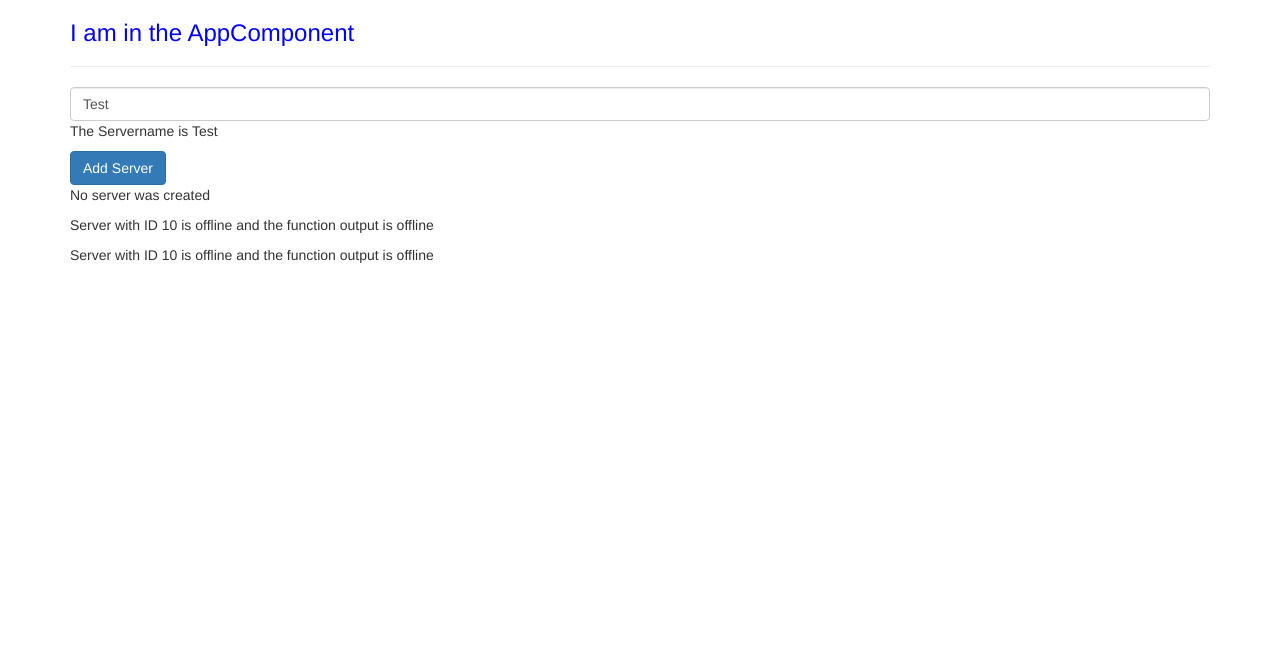
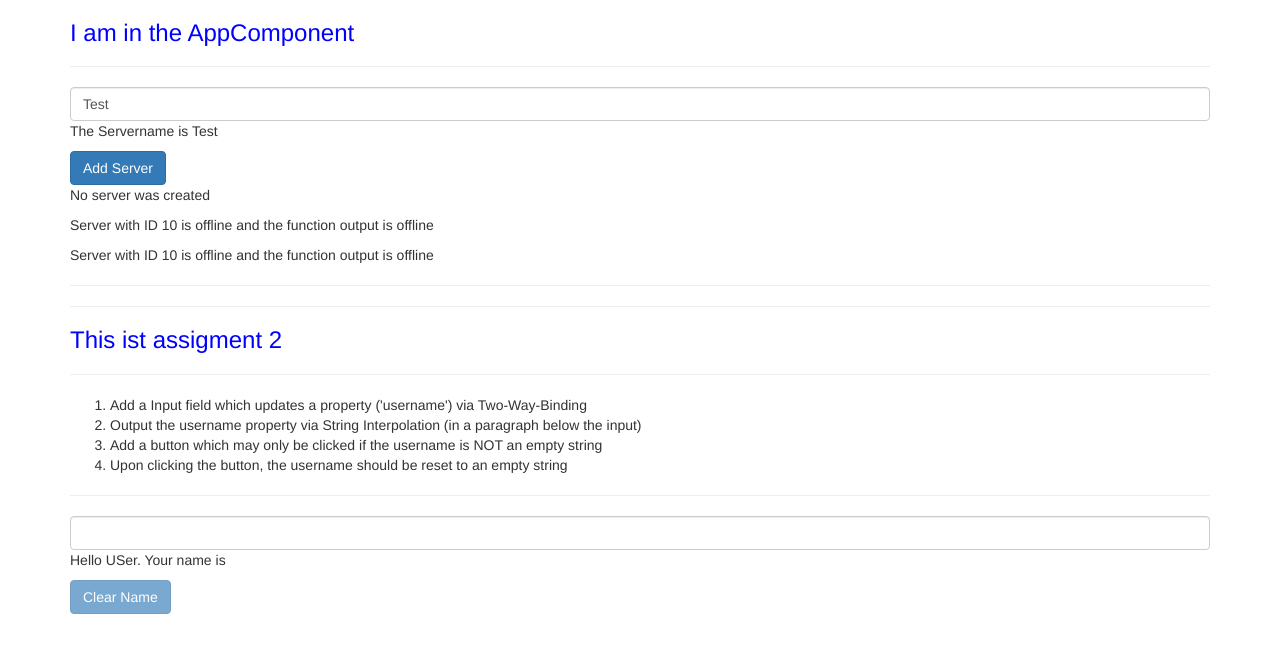
Before and after one commit to vakhovakho88/angular, an Angular app in the folder my-first-app/: page / in a window 1280 px wide. Shown: the top 652 px of the page. Built offline with nearby package versions, Linux system fonts and the light colour scheme.

Commit message:
Assigment 2

```diff
--- /dev/null
+++ b/my-first-app/src/app/02_assigment_practicing_databainding/username/username.component.html
@@ -0,0 +1,18 @@
+<hr>
+<ol>
+    <li>Add a Input field which updates a property ('username') via Two-Way-Binding</li>
+    <li>Output the username property via String Interpolation (in a paragraph below the input)</li>
+    <li>Add a button which may only be clicked if the username is NOT an empty string</li>
+    <li>Upon clicking the button, the username should be reset to an empty string</li>
+  </ol>
+<hr>
+
+
+
+<input
+  type="text"
+  class="form-control"
+  [(ngModel)]="userName"
+/>
+<p>Hello USer. Your name is {{ userName }}</p>
+<button class="btn btn-primary"   (click)="onClearNameClick()" [disabled]="userName.trim()===''">Clear Name</button>
--- /dev/null
+++ b/my-first-app/src/app/02_assigment_practicing_databainding/username/username.component.ts
@@ -0,0 +1,15 @@
+import { Component } from '@angular/core';
+
+@Component({
+  selector: 'app-username',
+  templateUrl: './username.component.html',
+  styleUrls: ['./username.component.css'],
+})
+export class UsernameComponent {
+  userName = '';
+  isEmpty = true;
+
+  onClearNameClick() {
+    this.userName = '';
+  }
+}
--- a/my-first-app/src/app/app.component.html
+++ b/my-first-app/src/app/app.component.html
@@ -4,6 +4,14 @@
             <h3>I am in the AppComponent</h3>
             <hr>
             <app-servers></app-servers>
+            <hr>
+            <hr>
+            <h3> This ist assigment 2</h3>
+            <app-username></app-username>
+
+
+
+
         </div>
     </div>
 </div>
--- a/my-first-app/src/app/app.module.ts
+++ b/my-first-app/src/app/app.module.ts
@@ -6,6 +6,7 @@ import { AppComponent } from './app.component';
 import { ServerComponent } from './server/server.component';
 import { ServersComponent } from './servers/servers.component';
 import { FormsModule } from '@angular/forms';
+import { UsernameComponent } from './02_assigment_practicing_databainding/username/username.component';
 
 
 @NgModule({
@@ -13,6 +14,7 @@ import { FormsModule } from '@angular/forms';
     AppComponent,
     ServerComponent,
     ServersComponent,
+    UsernameComponent,
   ],
   imports: [
     BrowserModule,
--- a/my-first-app/src/app/servers/servers.component.ts
+++ b/my-first-app/src/app/servers/servers.component.ts
@@ -22,7 +22,7 @@ export class ServersComponent implements OnInit {
   }
 
   onCreateServer(){
-    this.serverCreationStatus='Server was created';
+    this.serverCreationStatus='Server was created! Name is: '+ this.serverName;
   }
   onUpdateServerName(event: any){
     // console.log(event);
@@ -30,4 +30,8 @@ export class ServersComponent implements OnInit {
   }
 
 
+
+
+
+
 }
```
Also changed, not shown: my-first-app/src/app/02_assigment_practicing_databainding/username/username.component.css (added).
